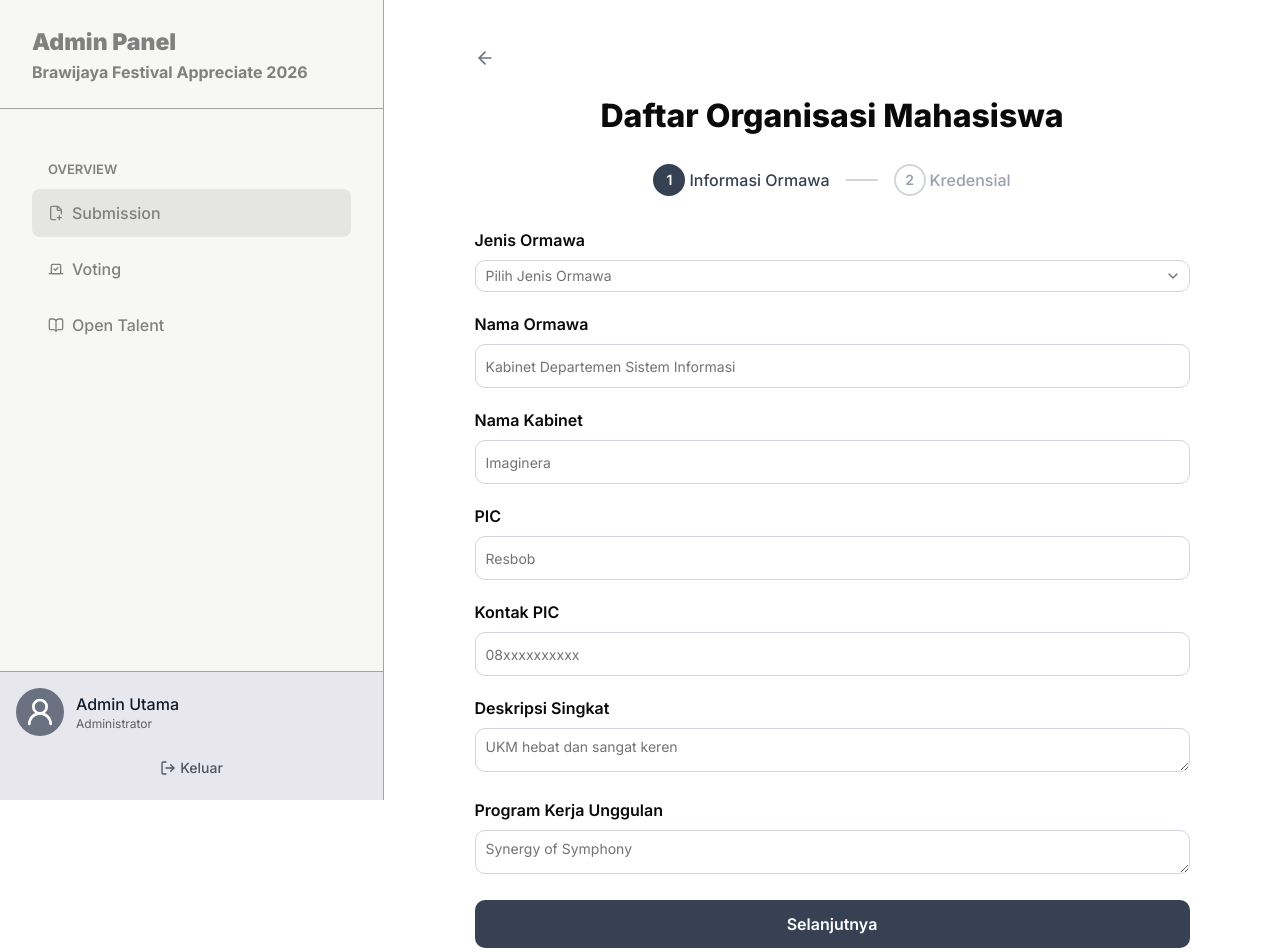
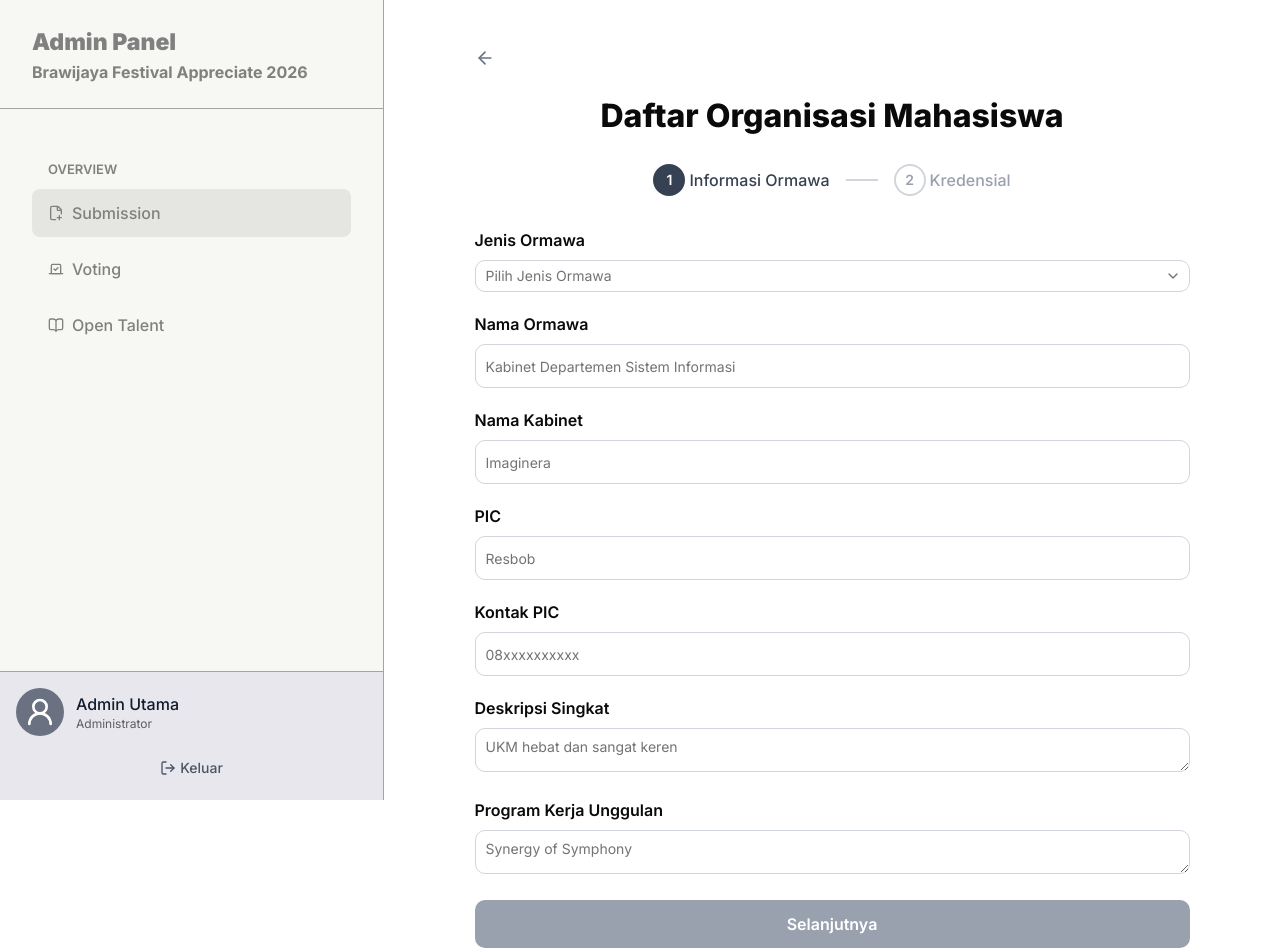
Before and after one commit to Braciette-Team-2025/braciette-2026, a Next.js app: page /admin/submission/internal-create in a window 1280 px wide. Shown: the top 952 px of the page. Built offline with nearby package versions, Linux system fonts and the light colour scheme.

Commit message:
fix(admin): improve create ormawa form validation

```diff
--- a/src/feature/admin/submission/components/create-ormawa-internal/DriveInput.tsx
+++ b/src/feature/admin/submission/components/create-ormawa-internal/DriveInput.tsx
@@ -6,6 +6,8 @@ interface DriveInputProps {
 }
 
 export default function DriveInput({ value, onChange }: DriveInputProps) {
+  const isDriveLinkValid = value === "" || value.includes("https://drive");
+
   return (
     <div className="space-y-2">
       <label
@@ -14,6 +16,7 @@ export default function DriveInput({ value, onChange }: DriveInputProps) {
       >
         Link Drive
       </label>
+
       <Input
         id="drive-link"
         type="url"
@@ -22,6 +25,12 @@ export default function DriveInput({ value, onChange }: DriveInputProps) {
         onChange={(e) => onChange(e.target.value)}
         className="h-11 w-full border-gray-300 text-sm"
       />
+
+      {value.length > 0 && !isDriveLinkValid && (
+        <p className="mt-1 text-sm font-medium text-red-500">
+          Link harus diawali dengan https://drive
+        </p>
+      )}
     </div>
   );
 }
--- a/src/feature/admin/submission/components/create-ormawa-internal/StepOneForm.tsx
+++ b/src/feature/admin/submission/components/create-ormawa-internal/StepOneForm.tsx
@@ -34,8 +34,20 @@ export default function StepOneForm({
   const set = (field: keyof StepOneValues) => (value: string) =>
     setForm((prev) => ({ ...prev, [field]: value }));
 
+  const isComplete =
+    form.jenisOrmawa.trim() !== "" &&
+    form.namaOrmawa.trim() !== "" &&
+    form.namaKabinet.trim() !== "" &&
+    form.pic.trim() !== "" &&
+    form.kontakPic.trim() !== "" &&
+    form.deskripsi.trim() !== "" &&
+    form.programKerja.trim() !== "";
+
   const handleSubmit = (e: React.FormEvent) => {
     e.preventDefault();
+
+    if (!isComplete) return;
+
     onNext(form);
   };
 
@@ -102,7 +114,8 @@ export default function StepOneForm({
       <button
         type="submit"
         id="step-one-submit"
-        className="w-full rounded-lg bg-gray-700 py-3 text-[16px] font-semibold text-white transition-colors hover:bg-gray-800 active:scale-[0.99]"
+        disabled={!isComplete}
+        className="w-full rounded-lg bg-gray-700 py-3 text-[16px] font-semibold text-white transition-colors hover:bg-gray-800 active:scale-[0.99] disabled:cursor-not-allowed disabled:bg-gray-400 disabled:hover:bg-gray-400 disabled:active:scale-100"
       >
         Selanjutnya
       </button>
```
